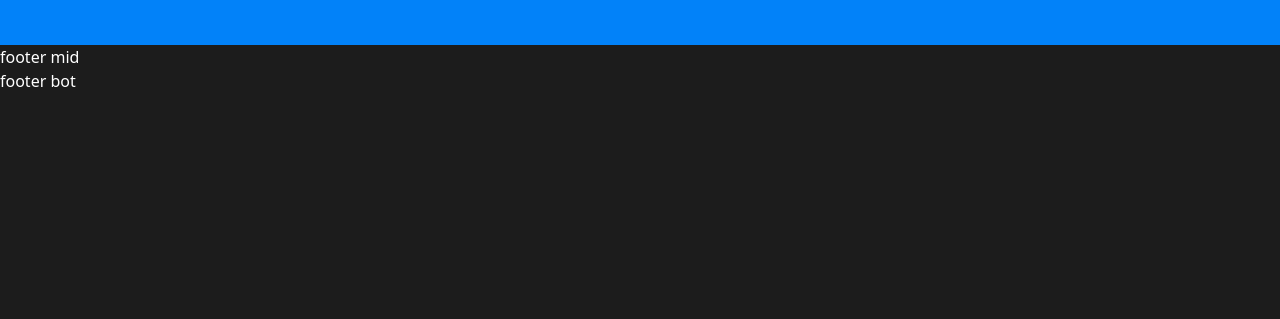
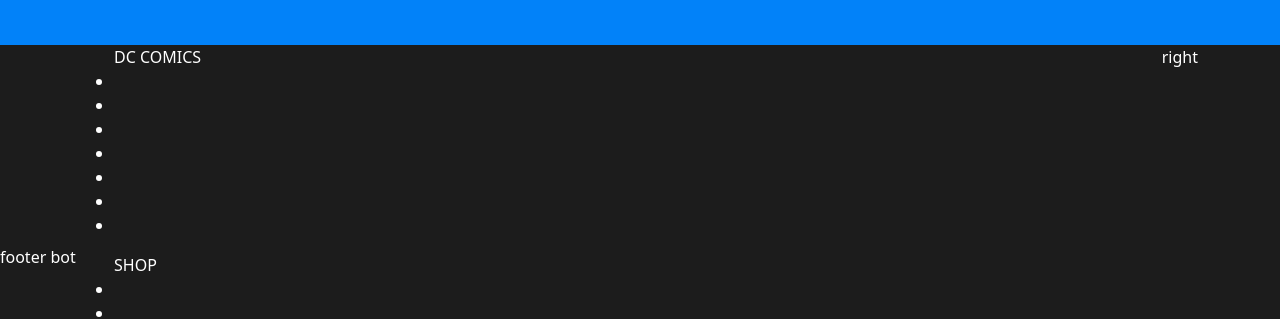
Before and after one commit to Aligern/vite-comics, a Vue app: page / in a window 1280 px wide. Shown: the part 485-804 px from the top of the page. Built offline with nearby package versions, Linux system fonts and the light colour scheme; grey boxes are pictures that could not be loaded.

Commit message:
adding midFooter List

```diff
--- a/src/components/footerMid.vue
+++ b/src/components/footerMid.vue
@@ -1,16 +1,82 @@
 <template>
-    <div class="text-white">
-        footer mid
+    <div id="footerMid" class="container text-white">
+       <div>
+        <ul  v-for="(item, index) in footerList" :key="index">
+            {{ item.title }}
+            <li v-for="(item, index) in item.list" :key="index">
+                {{ item.list }}
+            </li>
+        </ul>
+       </div>
+
+       <div>
+        right
+       </div>
     </div>
 </template>
 
 <script>
     export default {
-        name: 'footerMid'
-
+        name: 'footerMid',
+        data() {
+            return {
+                footerList: [
+                    {
+                        title: 'DC COMICS',
+                        list: [
+                          'Characters',
+                            'Comics',
+                            'Movies',
+                            'TV',
+                            'Games',
+                            'Videos',
+                            'News'
+                        ]
+                    },
+                    {
+                        title: 'SHOP',
+                        list: [
+                            'Shop DC',
+                            'Shop DC Collectibles'
+                        ]
+                    },
+                    {
+                        title: 'DC',
+                        list: [
+                            'Terms Of Use',
+                            'Privacy policy (New)',
+                            'Ad Choices',
+                            'Advertising',
+                            'Jobs',
+                            'Subscriptions',
+                            'Talent Workshops',
+                            'CPSC Certificates',
+                            'Ratings',
+                            'Shop Help',
+                            'Contact Us'
+                        ]
+                    },
+                    {
+                        title: 'SITES',
+                        list: [
+                            'DC',
+                            'MAD Magazine',
+                            'DC Kids',
+                            'DC Universe',
+                            'DC Power Visa'
+                        ]
+                    }
+                ]
+            }
+        }
     }
 </script>
 
 <style lang="scss" scoped>
+#footerMid {
+    height: 200px;
+    display: flex;
+    justify-content: space-between;
+}
 
 </style>
```
